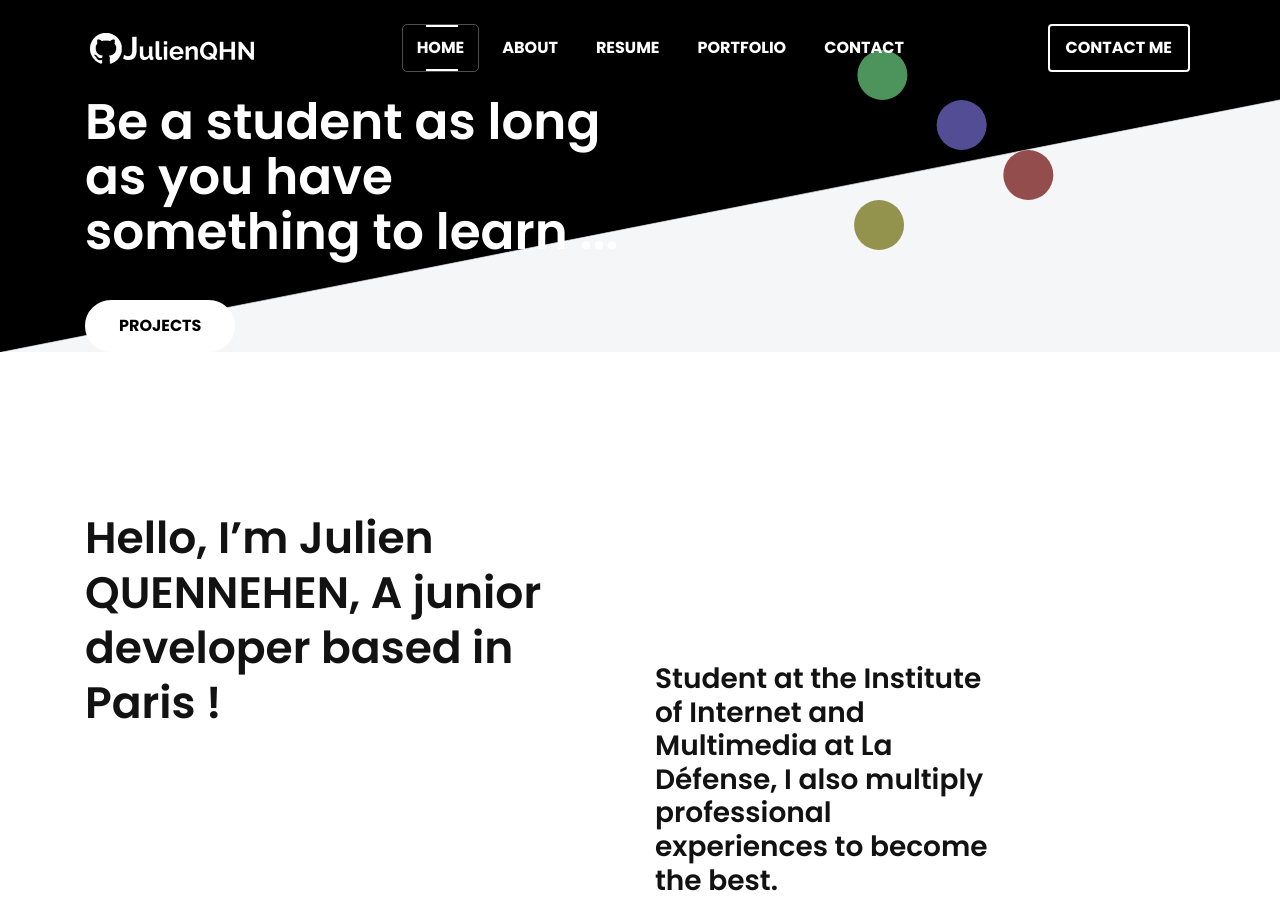
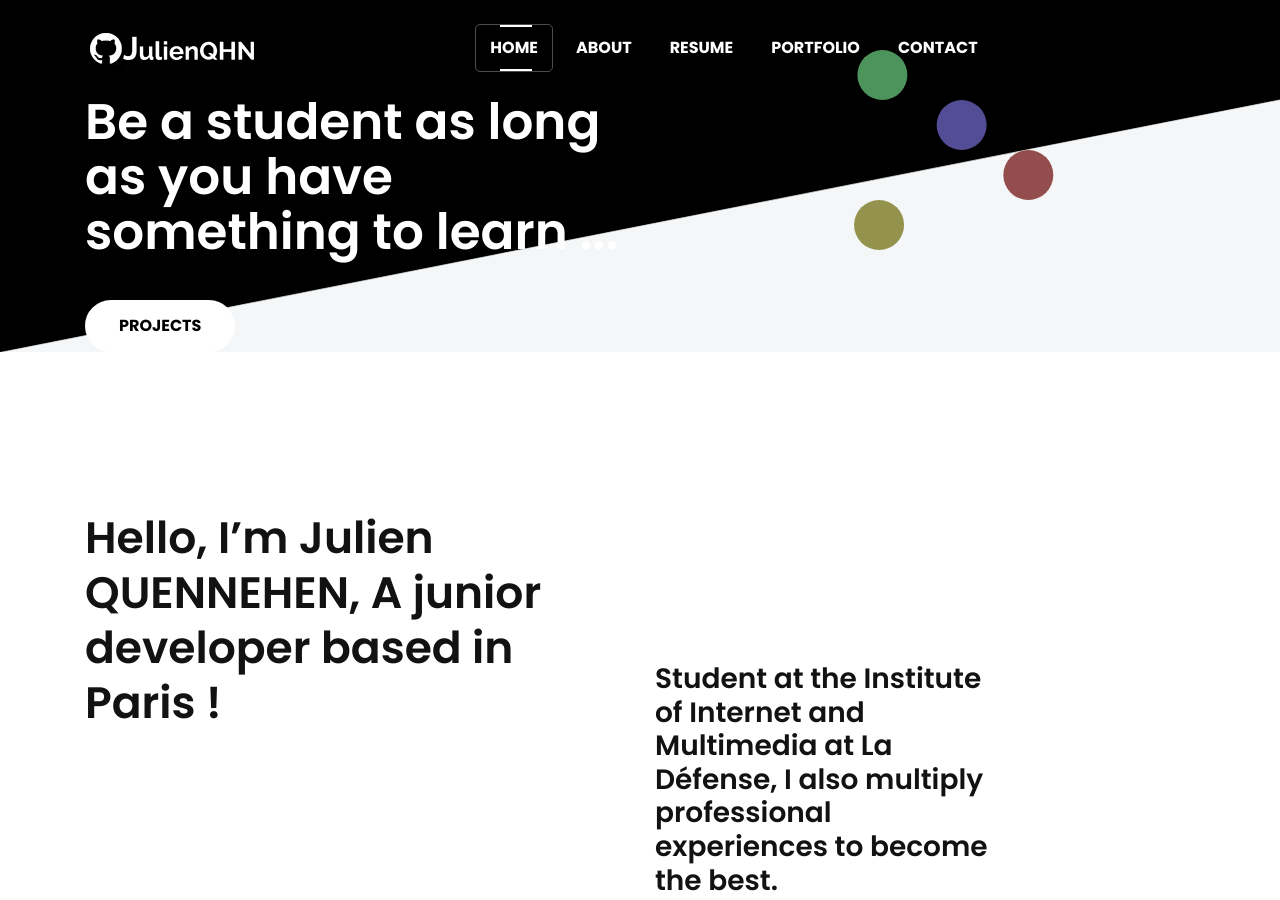
Before and after one commit to JulienQHN/JulienQHN.github.io, a plain HTML site: page index.html in a window 1280 px wide. Shown: the top 900 px of the page. Drawn offline with Linux system fonts and the light colour scheme; files whose address does not match are found by name.

Commit message:
Modif index.html Contact me B

```diff
--- a/index.html
+++ b/index.html
@@ -75,12 +75,6 @@
                                     <li class="nav-item">
                                         <a class="page-scroll" href="#contact">Contact</a>
                                     </li>
-                                </ul>
-                            </div>
-
-                            <div class="navbar-btn d-none d-sm-inline-block">
-                                <ul>
-                                    <li><a class="page-scroll" href="#contact">Contact Me</a></li>
                                 </ul>
                             </div>
                         </nav> <!-- navbar -->
```
